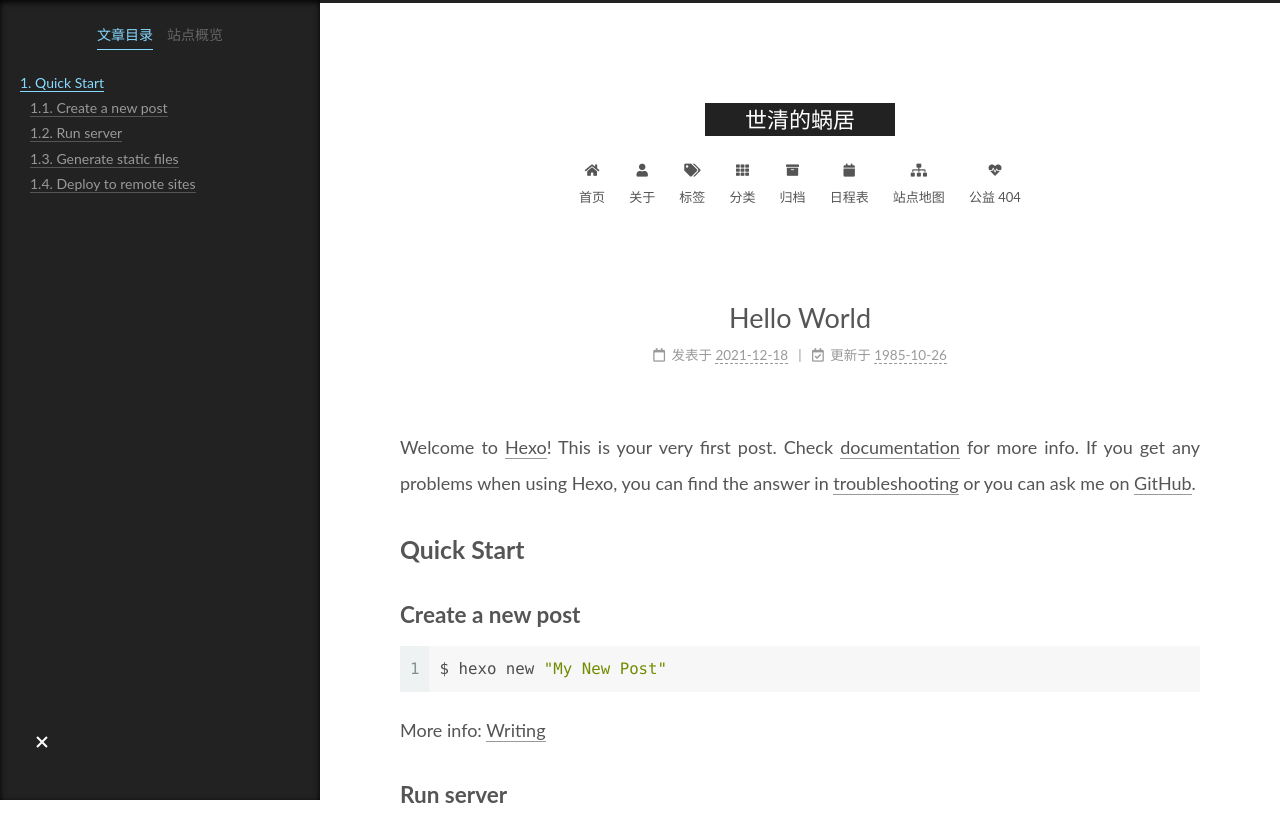
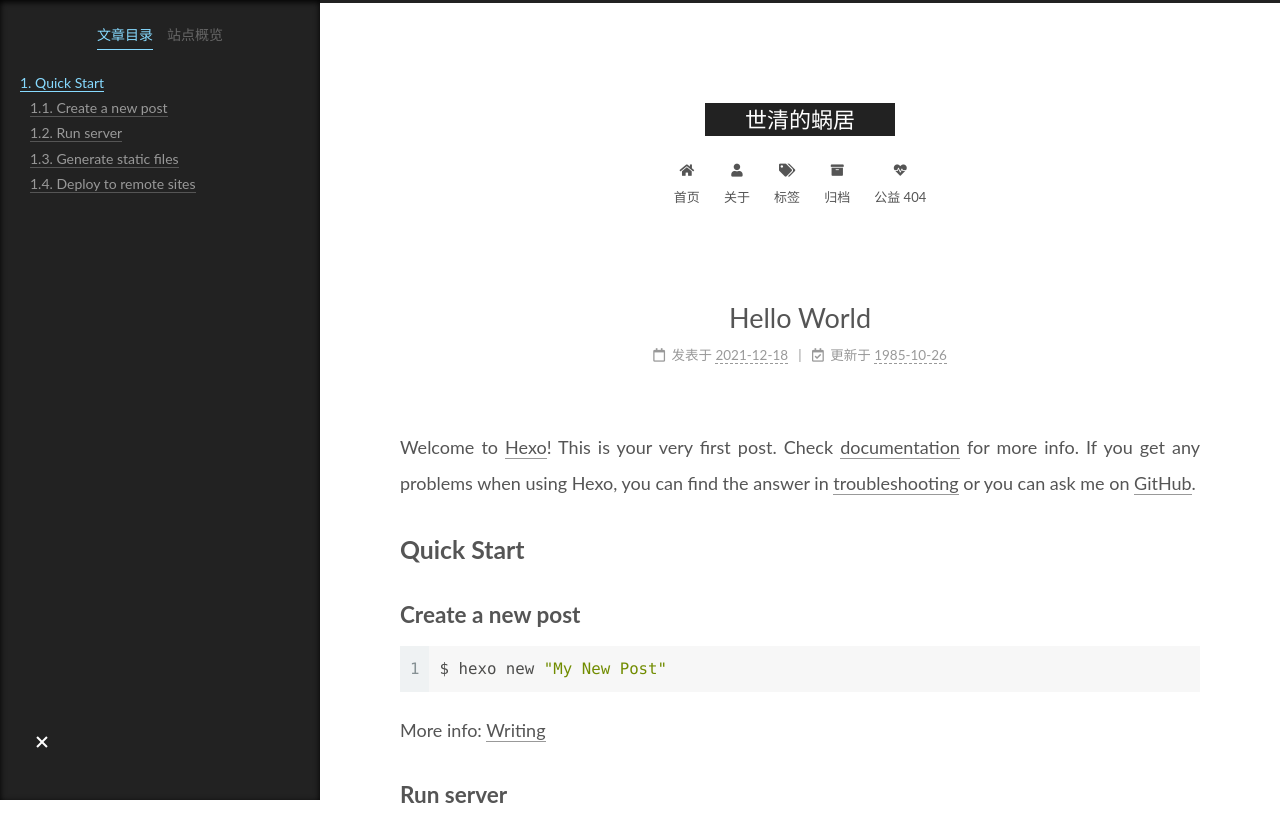
Before and after one commit to BaiShiqing/BaiShiqing.github.io, a plain HTML site: page 2021/12/18/hello-world/index.html in a window 1280 px wide. Shown: the top 814 px of the page. Drawn offline with Linux system fonts and the light colour scheme.

Commit message:
Site updated: 2021-12-20 10:02:15

```diff
--- a/2021/12/18/hello-world/index.html
+++ b/2021/12/18/hello-world/index.html
@@ -129,24 +129,9 @@
     <a href="/tags/" rel="section"><i class="fa fa-tags fa-fw"></i>标签</a>
 
   </li>
-        <li class="menu-item menu-item-categories">
-
-    <a href="/categories/" rel="section"><i class="fa fa-th fa-fw"></i>分类</a>
-
-  </li>
         <li class="menu-item menu-item-archives">
 
     <a href="/archives/" rel="section"><i class="fa fa-archive fa-fw"></i>归档</a>
-
-  </li>
-        <li class="menu-item menu-item-schedule">
-
-    <a href="/schedule/" rel="section"><i class="fa fa-calendar fa-fw"></i>日程表</a>
-
-  </li>
-        <li class="menu-item menu-item-sitemap">
-
-    <a href="/sitemap.xml" rel="section"><i class="fa fa-sitemap fa-fw"></i>站点地图</a>
 
   </li>
         <li class="menu-item menu-item-commonweal">
--- a/css/main.css
+++ b/css/main.css
@@ -1168,7 +1168,7 @@ pre .javascript .function {
 }
 .links-of-author a::before,
 .links-of-author span.exturl::before {
-  background: #95c3d0;
+  background: #ffda2a;
   border-radius: 50%;
   content: ' ';
   display: inline-block;
```
Also changed, not shown: 2021/12/18/test/index.html (+0 -15 lines), about/index.html (+0 -15 lines), archives/2021/12/index.html (+0 -15 lines), archives/2021/index.html (+0 -15 lines), archives/index.html (+0 -15 lines), board/index.html (+0 -15 lines), index.html (+0 -15 lines), tags/index.html (+0 -15 lines).
